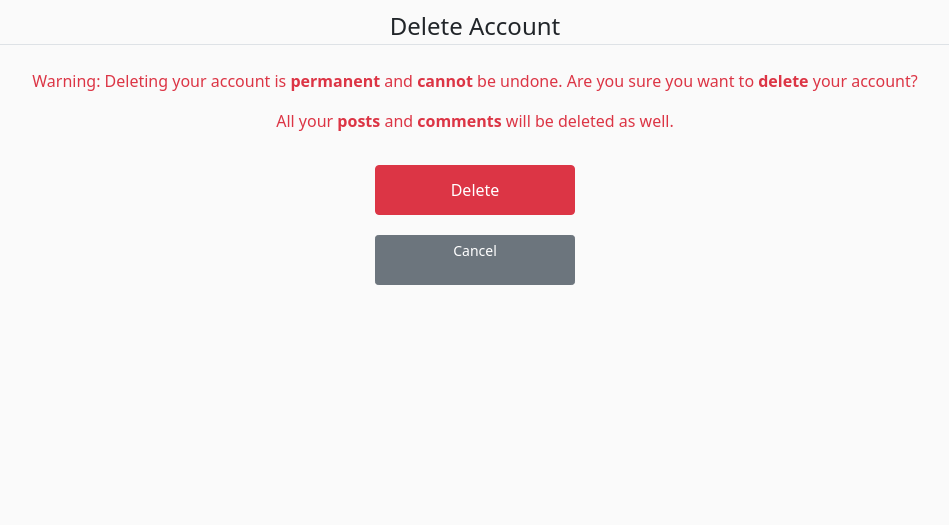
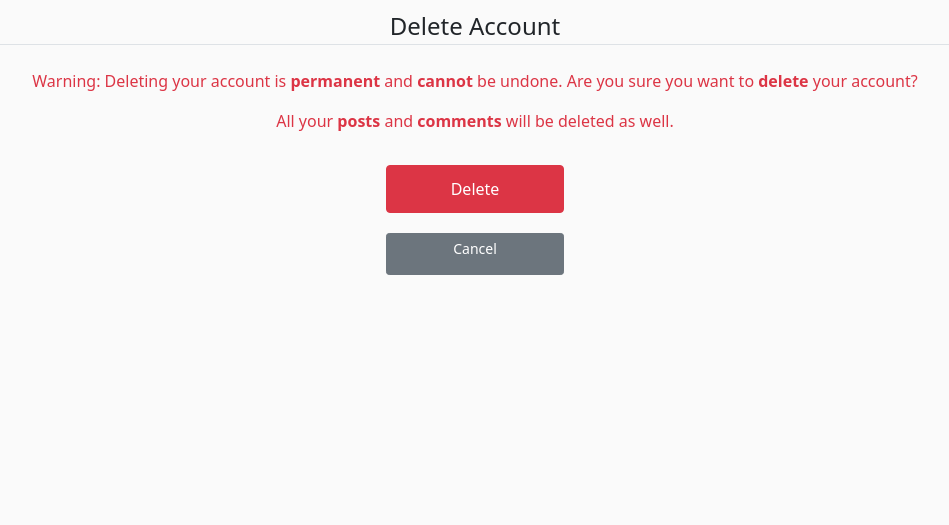
Before and after one commit to gioZAK/justblog_v1, a Django app: page /profile/account/delete/ in a window 1280 px wide. Shown: the part 60-585 px from the top of the page, without its empty margins (165-1114 px from the left). Run offline with Django 3.2, Linux system fonts and the light colour scheme; the visitor is signed in with stand-in values (Sample User, id 1).

Commit message:
Update button size

```diff
--- a/static/css/style.css
+++ b/static/css/style.css
@@ -78,9 +78,9 @@ body {
     color: var(--light-s-color);
 }
 
-.btn {
-    width: 200px;
-    height: 50px;
+.btn-sizer {
+    width: 15%;
+    height: 3em;
 }
 
 .btn-all {
--- a/templates/delete_account.html
+++ b/templates/delete_account.html
@@ -11,10 +11,10 @@
             undone. Are you sure you want to <b>delete</b> your account?</p>
         <p class="text-danger text-center">All your <b>posts</b> and <b>comments</b> will be deleted as well.</p>
         <div class="pt-3 form-group text-center">
-            <button type="submit" class="btn btn-danger" value="Delete">Delete</button>
+            <button type="submit" class="btn btn-danger btn-sizer" value="Delete">Delete</button>
         </div>
         <div class="pt-3 form-group text-center">
-            <a class="btn btn-secondary btn-sm mt-1 mb-1" href="{% url 'home' %}">Cancel</a>
+            <a class="btn btn-secondary btn-sm mt-1 mb-1 btn-sizer" href="{% url 'home' %}">Cancel</a>
         </div>
     </form>
 </div>
--- a/templates/edit_post.html
+++ b/templates/edit_post.html
@@ -12,10 +12,10 @@
             {{ form|crispy }}
         </fieldset>
         <div class="pt-3 form-group text-center">
-            <button type="submit" class="btn btn-all" value="Save">Submit Changes</button>
+            <button type="submit" class="btn btn-all btn-sizer" value="Save">Submit Changes</button>
         </div>
         <div class="pt-3 form-group text-center">
-            <a class="btn btn-secondary btn-sm mt-1 mb-1" href="{% url 'post_detail' post.slug %}">Cancel</a>
+            <a class="btn btn-secondary btn-sm mt-1 mb-1 btn-sizer" href="{% url 'post_detail' post.slug %}">Cancel</a>
         </div>
     </form>
 </div>
--- a/templates/edit_profile.html
+++ b/templates/edit_profile.html
@@ -12,10 +12,11 @@
             {{ form|crispy }}
         </fieldset>
         <div class="pt-3 form-group text-center">
-            <button type="submit" class="btn btn-all" value="Save">Submit Changes</button>
+            <button type="submit" class="btn btn-all btn-sizer" value="Save">Submit Changes</button>
         </div>
         <div class="pt-3 form-group text-center">
-            <a class="btn btn-secondary btn-sm mt-1 mb-1" href="{% url 'profile' username=username %}">Cancel</a>
+            <a class="btn btn-secondary btn-sm mt-1 mb-1 btn-sizer"
+                href="{% url 'profile' username=username %}">Cancel</a>
         </div>
     </form>
 </div>
--- a/templates/profile.html
+++ b/templates/profile.html
@@ -58,13 +58,13 @@
     {% if is_owner %}
     <div>
         <div class="pt-3 form-group text-center">
-            <a href="{% url 'edit' username=user.username %}" class="btn btn-primary">Edit Profile</a>
+            <a href="{% url 'edit' username=user.username %}" class="btn btn-primary btn-sizer ">Edit Profile</a>
         </div>
         <div class="pt-3 form-group text-center">
-            <a class="btn btn-primary" href="{% url 'account_change_password'  %}">Change Password</a>
+            <a class="btn btn-primary btn-sizer " href="{% url 'account_change_password'  %}">Change Password</a>
         </div>
         <div class="pt-3 form-group text-center">
-            <a href="{% url 'delete_account' %}" class="btn btn-danger my-3">Delete Account</a>
+            <a href="{% url 'delete_account' %}" class="btn btn-danger btn-sizer ">Delete Account</a>
         </div>
     </div>
     {% endif %}
```
